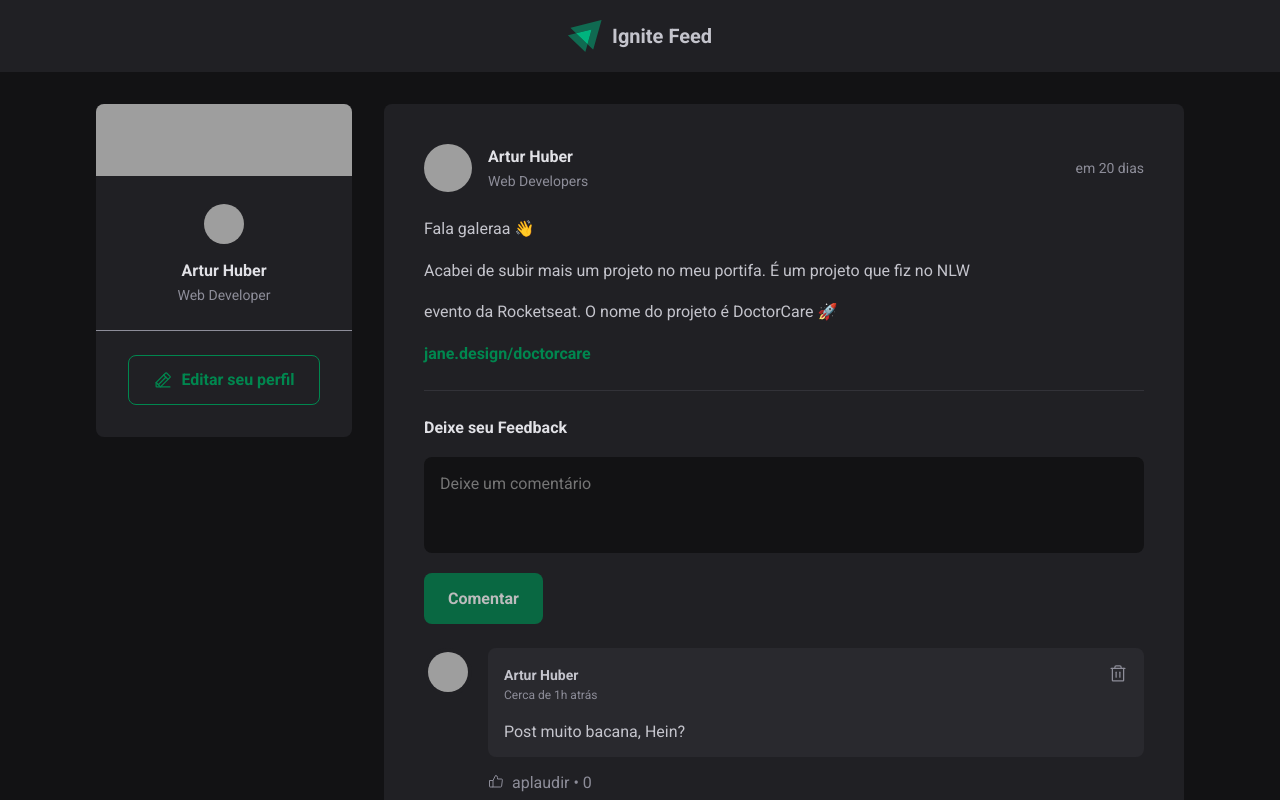
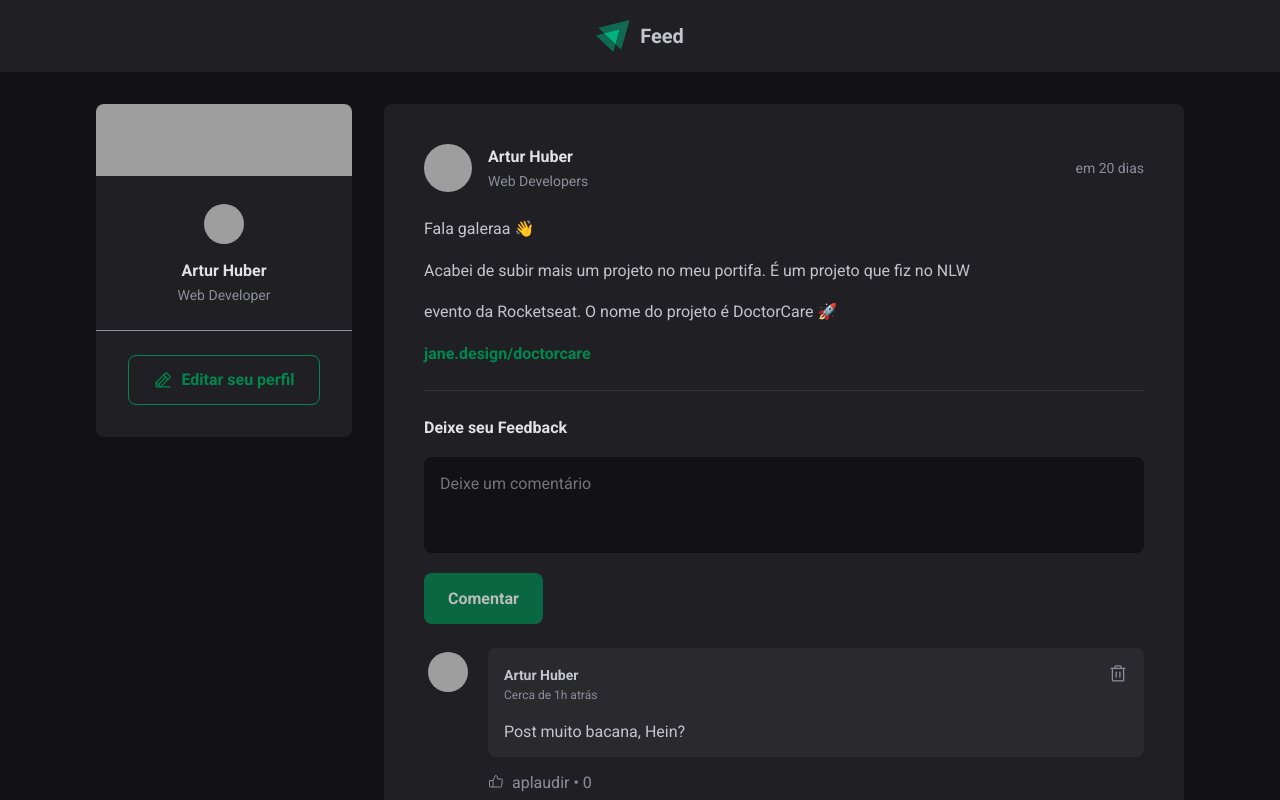
Before and after one commit to artur-debv/Feed, a React (Vite) app: page / in a window 1280 px wide. Shown: the top 800 px of the page. Built offline with nearby package versions, Linux system fonts and the light colour scheme; grey boxes are pictures that could not be loaded.

Commit message:
refactor: I changed the project name

```diff
--- a/src/Components/Header.tsx
+++ b/src/Components/Header.tsx
@@ -8,7 +8,7 @@
   return (
     <header className={styles.header}>
       <img src={igniteLogo} alt="logotipo do ignite" />
-      <h1 className={styles.title}>Ignite Feed</h1>
+      <h1 className={styles.title}>Feed</h1>
     </header>
   )
 }
```
